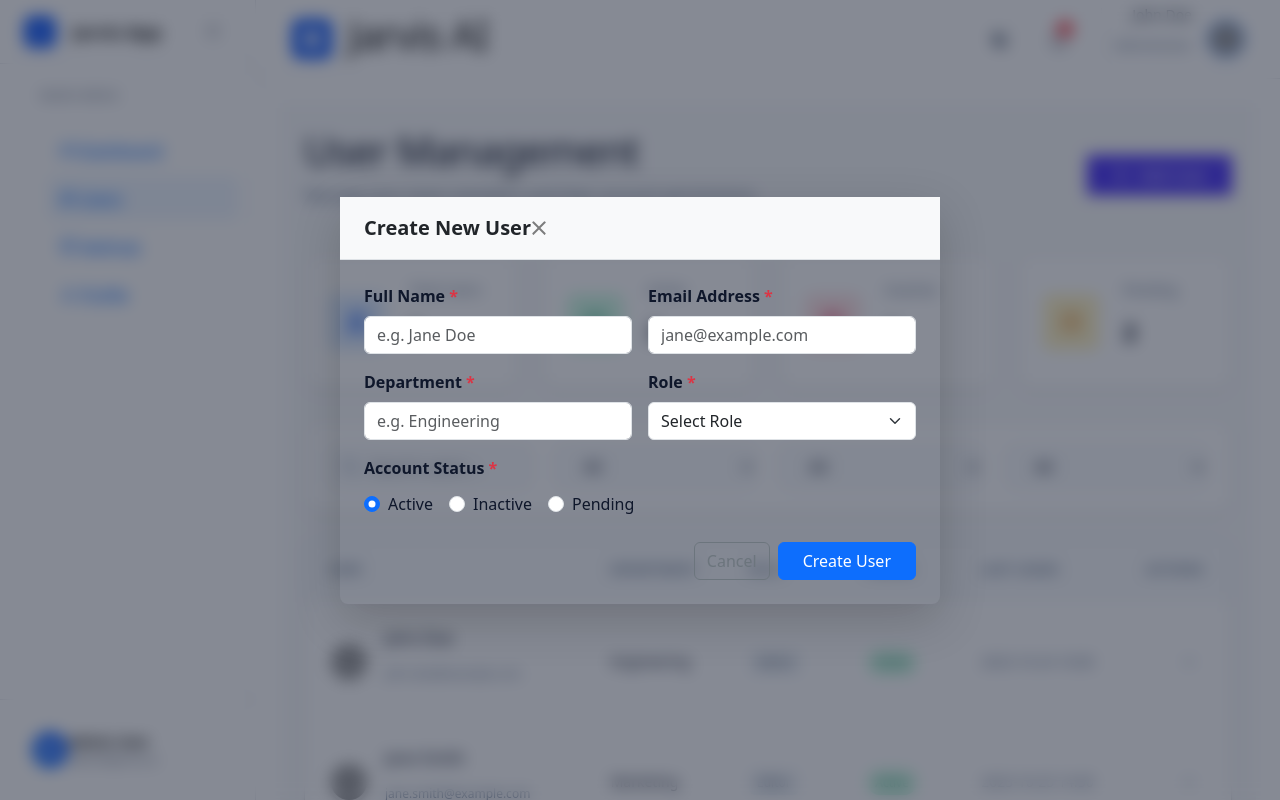
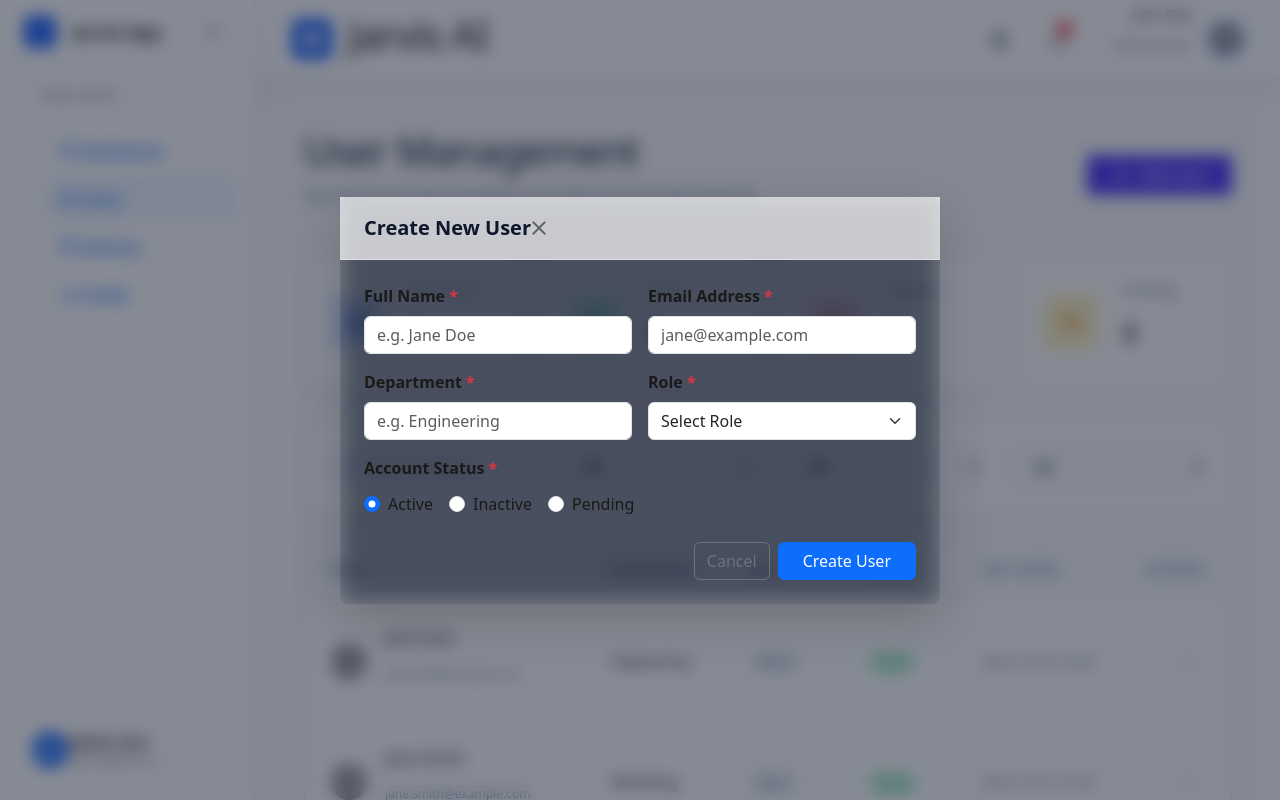
Before and after one commit to Asadali1010/jarvis-testing-with-angular, an Angular app: page /dashboard in a window 1280 px wide. Both pictures are taken after a click on the button "Add User". Built offline with nearby package versions, Linux system fonts and the light colour scheme; grey boxes are pictures that could not be loaded.

Commit message:
feat: Redesign the application's UI using a Glassmorphism design system wit…
Automated by Jarvis team

```diff
--- a/src/app/components/header/header.component.html
+++ b/src/app/components/header/header.component.html
@@ -1,4 +1,4 @@
-<header class="navbar navbar-expand-lg bg-white dark:bg-slate-900 border-b border-gray-200 dark:border-slate-800 px-4 py-2 sticky-top z-30 transition-colors duration-300">
+<header class="navbar navbar-expand-lg bg-[var(--glass-bg)] backdrop-blur-[var(--glass-blur)] border-b border-gray-200 dark:border-slate-800 px-4 py-2 sticky-top z-30 transition-colors duration-300 shadow-[var(--glass-shadow)]">
   <div class="container-fluid flex items-center justify-between">
 
     <!-- Left Side: Logo and Title -->
--- a/src/app/components/sidebar/sidebar.component.html
+++ b/src/app/components/sidebar/sidebar.component.html
@@ -1,10 +1,10 @@
 <div
   [class.w-64]="!isCollapsed"
   [class.w-20]="isCollapsed"
-  class="h-screen flex flex-col transition-all duration-300 ease-in-out border-r border-gray-200 dark:border-gray-800 bg-[var(--bg-color)] text-[var(--text-color)]"
+  class="h-screen flex flex-col transition-all duration-300 ease-in-out border-r border-gray-200 dark:border-gray-800 bg-[var(--glass-bg)] backdrop-blur-[var(--glass-blur)] shadow-[var(--glass-shadow)] text-[var(--text-color)]"
 >
   <!-- Sidebar Header -->
-  <div class="h-16 flex items-center justify-between px-4 border-b border-gray-200 dark:border-gray-800">
+  <div class="h-16 flex items-center justify-between px-4 border-b border-gray-200 dark:border-gray-800 bg-[var(--glass-bg-strong)] backdrop-blur-[var(--glass-blur)]">
     <div class="flex items-center gap-3 overflow-hidden">
       <div class="min-w-8 h-8 rounded-lg bg-blue-600 flex items-center justify-center text-white font-bold text-sm flex-shrink-0">
         J
@@ -51,7 +51,7 @@
   </nav>
 
   <!-- Footer/User Section -->
-  <div class="p-4 border-t border-gray-200 dark:border-gray-800">
+  <div class="p-4 border-t border-gray-200 dark:border-gray-800 bg-[var(--glass-bg-strong)] backdrop-blur-[var(--glass-blur)]">
     <div class="flex items-center p-2 rounded-xl hover:bg-gray-100 dark:hover:bg-gray-800 transition-colors cursor-pointer group">
        <div class="w-9 h-9 rounded-full bg-gradient-to-tr from-blue-500 to-blue-600 flex items-center justify-center text-white font-bold text-xs flex-shrink-0" [class.mr-3]="!isCollapsed">
          AD
--- a/src/app/user/user-form.component.html
+++ b/src/app/user/user-form.component.html
@@ -1,7 +1,7 @@
 <div class="modal-dialog">
-  <div class="modal-content shadow-lg border-0 rounded-3">
-    <div class="modal-header bg-light py-3 px-4 border-bottom">
-      <h5 class="modal-title fw-bold text-dark">Create New User</h5>
+  <div class="modal-content shadow-lg border-0 rounded-3 bg-[var(--glass-bg)] backdrop-blur-[var(--glass-blur)] border border-[var(--glass-border)]">
+    <div class="modal-header bg-[var(--glass-bg-strong)] backdrop-blur-[var(--glass-blur)] py-3 px-4 border-bottom border-[var(--glass-border)]">
+      <h5 class="modal-title fw-bold text-[var(--text-color)]">Create New User</h5>
       <button type="button" class="btn-close" (click)="onCancel()" aria-label="Close"></button>
     </div>
     <div class="modal-body p-4">
@@ -9,8 +9,8 @@
         <div class="row g-3">
           <!-- Name -->
           <div class="col-md-6">
-            <label class="form-label fw-semibold">Full Name <span class="text-danger">*</span></label>
-            <input type="text" formControlName="name" class="form-control"
+            <label class="form-label fw-semibold text-[var(--text-color)]">Full Name <span class="text-danger">*</span></label>
+            <input type="text" formControlName="name" class="form-control bg-[var(--glass-bg)] text-[var(--text-color)] border-[var(--glass-border)]"
                    [class.is-invalid]="userForm.get('name')?.touched && userForm.get('name')?.invalid"
                    placeholder="e.g. Jane Doe">
             <div class="invalid-feedback">Name is required (min 2 chars).</div>
@@ -18,8 +18,8 @@
 
           <!-- Email -->
           <div class="col-md-6">
-            <label class="form-label fw-semibold">Email Address <span class="text-danger">*</span></label>
-            <input type="email" formControlName="email" class="form-control"
+            <label class="form-label fw-semibold text-[var(--text-color)]">Email Address <span class="text-danger">*</span></label>
+            <input type="email" formControlName="email" class="form-control bg-[var(--glass-bg)] text-[var(--text-color)] border-[var(--glass-border)]"
                    [class.is-invalid]="userForm.get('email')?.touched && userForm.get('email')?.invalid"
                    placeholder="jane@example.com">
             <div class="invalid-feedback">Please enter a valid email.</div>
@@ -27,8 +27,8 @@
 
           <!-- Department -->
           <div class="col-md-6">
-            <label class="form-label fw-semibold">Department <span class="text-danger">*</span></label>
-            <input type="text" formControlName="department" class="form-control"
+            <label class="form-label fw-semibold text-[var(--text-color)]">Department <span class="text-danger">*</span></label>
+            <input type="text" formControlName="department" class="form-control bg-[var(--glass-bg)] text-[var(--text-color)] border-[var(--glass-border)]"
                    [class.is-invalid]="userForm.get('department')?.touched && userForm.get('department')?.invalid"
                    placeholder="e.g. Engineering">
             <div class="invalid-feedback">Department is required.</div>
@@ -36,8 +36,8 @@
 
           <!-- Role -->
           <div class="col-md-6">
-            <label class="form-label fw-semibold">Role <span class="text-danger">*</span></label>
-            <select formControlName="role" class="form-select"
+            <label class="form-label fw-semibold text-[var(--text-color)]">Role <span class="text-danger">*</span></label>
+            <select formControlName="role" class="form-select bg-[var(--glass-bg)] text-[var(--text-color)] border-[var(--glass-border)]"
                     [class.is-invalid]="userForm.get('role')?.touched && userForm.get('role')?.invalid">
               <option value="" disabled selected>Select Role</option>
               <option *ngFor="let role of roles" [value]="role">{{role}}</option>
@@ -47,11 +47,11 @@
 
           <!-- Status -->
           <div class="col-md-12">
-            <label class="form-label fw-semibold">Account Status <span class="text-danger">*</span></label>
+            <label class="form-label fw-semibold text-[var(--text-color)]">Account Status <span class="text-danger">*</span></label>
             <div class="d-flex gap-3 mt-1">
               <div *ngFor="let status of statuses" class="form-check">
                 <input class="form-check-input" type="radio" [value]="status" formControlName="status" [id]="'status-' + status">
-                <label class="form-check-label" [for]="'status-' + status">{{status}}</label>
+                <label class="form-check-label text-[var(--text-color)]" [for]="'status-' + status">{{status}}</label>
               </div>
             </div>
             <div class="invalid-feedback" *ngIf="userForm.get('status')?.touched && userForm.get('status')?.invalid">
@@ -61,7 +61,7 @@
         </div>
 
         <div class="modal-footer px-0 pb-0 mt-4 d-flex justify-content-end gap-2">
-          <button type="button" class="btn btn-outline-secondary" (click)="onCancel()">Cancel</button>
+          <button type="button" class="btn btn-outline-secondary border-[var(--glass-border)] text-[var(--text-color)]" (click)="onCancel()">Cancel</button>
           <button type="submit" class="btn btn-primary px-4" [disabled]="isSubmitting">
             <span *ngIf="isSubmitting" class="spinner-border spinner-border-sm me-1" role="status" aria-hidden="true"></span>
             {{ isSubmitting ? 'Creating...' : 'Create User' }}
--- a/src/styles.css
+++ b/src/styles.css
@@ -4,12 +4,28 @@
   --bg-color: #ffffff;
   --text-color: #1a1a1a;
   --primary-color: #3b82f6;
+
+  /* Glassmorphism Variables - Light Mode */
+  --glass-bg: rgba(255, 255, 255, 0.4);
+  --glass-bg-strong: rgba(255, 255, 255, 0.7);
+  --glass-border: rgba(255, 255, 255, 0.5);
+  --glass-blur: 12px;
+  --glass-shadow: 0 8px 32px 0 rgba(31, 38, 135, 0.1);
+  --glass-text: #1a1a1a;
 }
 
 [data-theme='dark'] {
   --bg-color: #1a1a1a;
   --text-color: #f5f5f5;
   --primary-color: #60a5fa;
+
+  /* Glassmorphism Variables - Dark Mode */
+  --glass-bg: rgba(0, 0, 0, 0.3);
+  --glass-bg-strong: rgba(0, 0, 0, 0.6);
+  --glass-border: rgba(255, 255, 255, 0.1);
+  --glass-blur: 12px;
+  --glass-shadow: 0 8px 32px 0 rgba(0, 0, 0, 0.4);
+  --glass-text: #f5f5f5;
 }
 
 body {
```
Also changed, not shown: src/app/dashboard/dashboard.component.html (+12 -12 lines).
